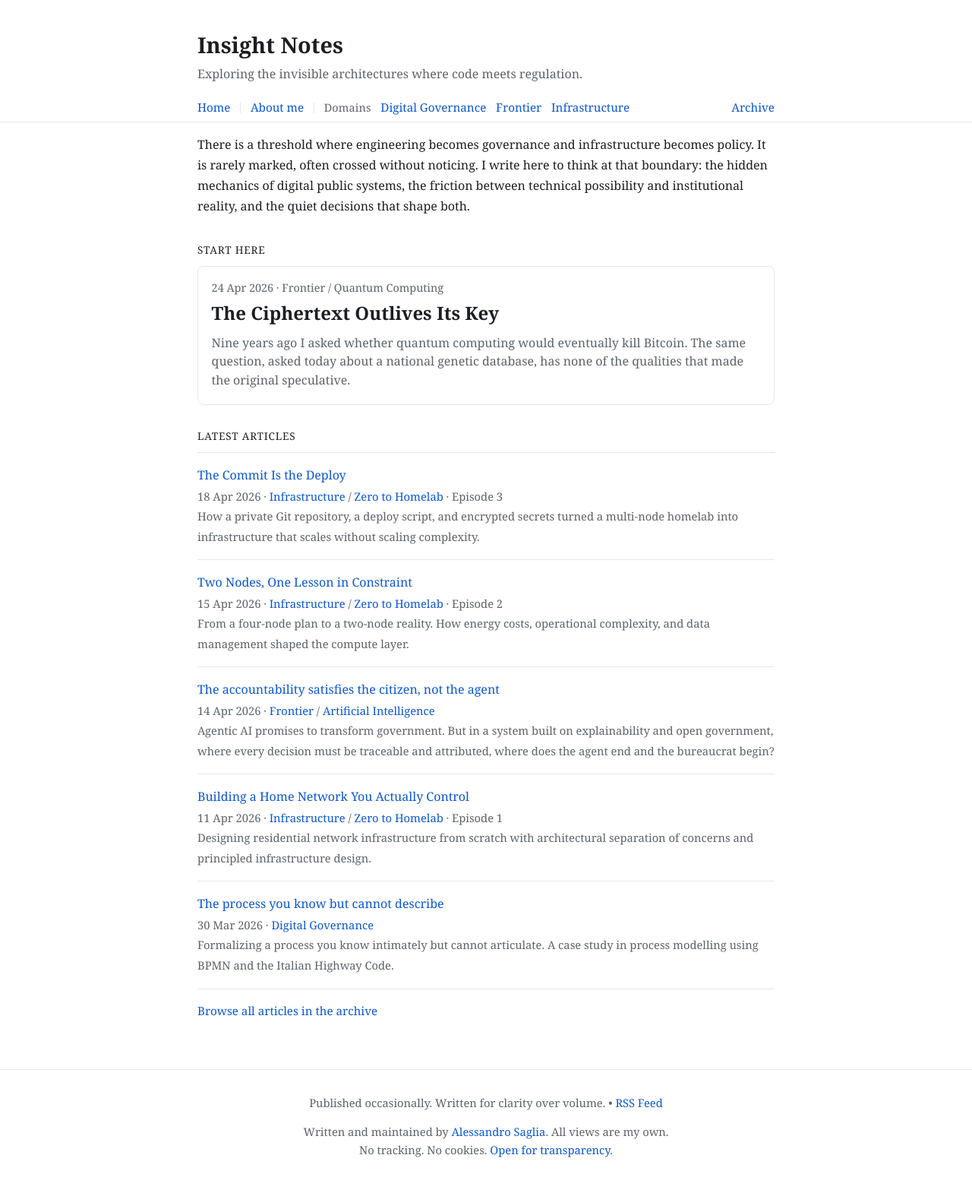
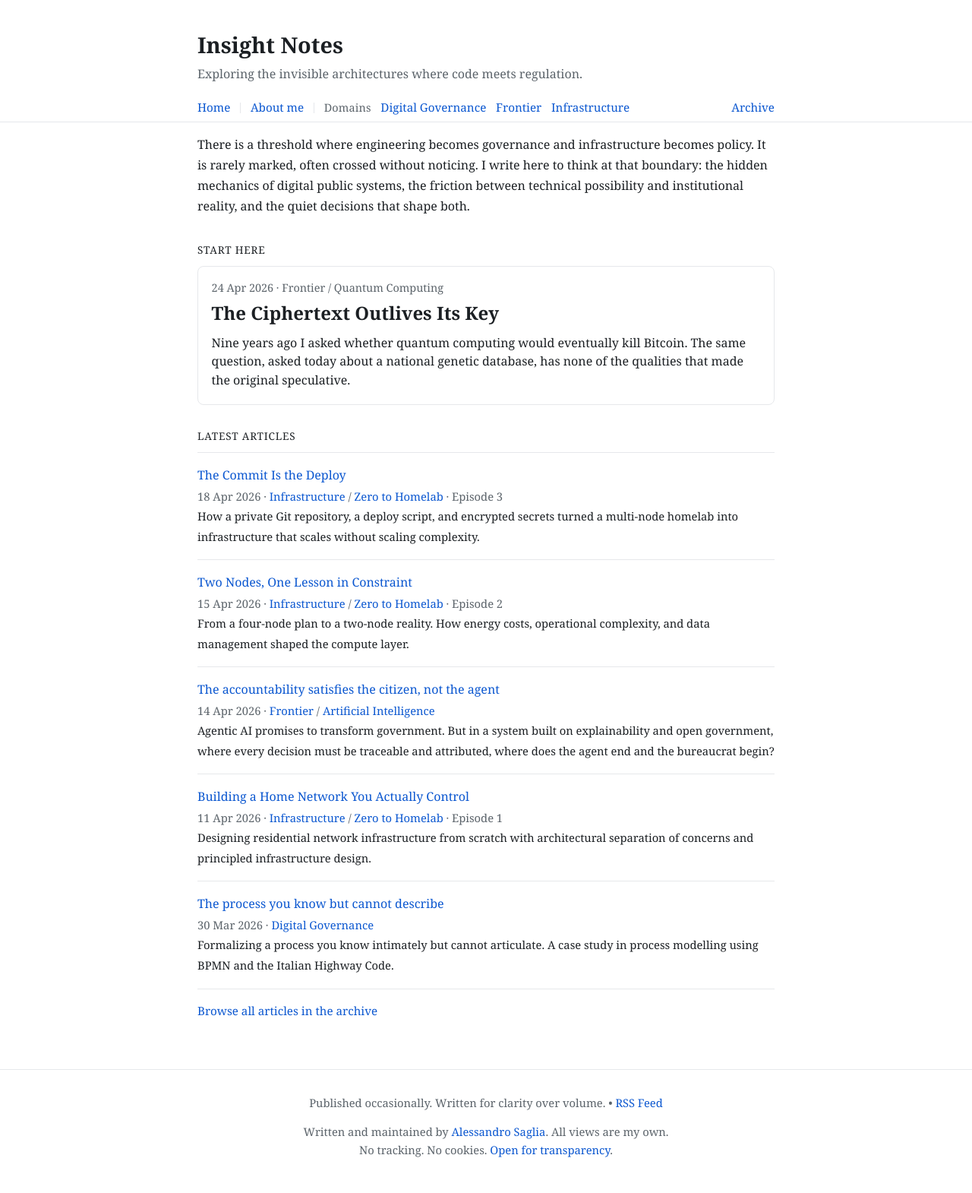
Before and after one commit to ale-saglia/insight, a Jekyll site: the page built from index.md, in a window 1280 px wide. Shown: the whole page at 76% size. Built offline with Jekyll 4.4.1, drawn with Linux system fonts in a browser that asks for light colours.

Commit message:
fix(styles): update text color for featured article excerpt and article list for better readability

```diff
--- a/assets/styles.css
+++ b/assets/styles.css
@@ -291,7 +291,7 @@ h3 {
 
 .featured-article-excerpt {
   margin: 0.7rem 0 0;
-  color: var(--muted);
+  color: var(--text);
   line-height: 1.55;
 }
 
@@ -346,7 +346,7 @@ h3 {
 }
 
 .article-list .article-excerpt {
-  color: var(--muted);
+  color: var(--text);
   font-size: 0.92rem;
   margin-top: 0.2rem;
   line-height: 1.5;
@@ -668,7 +668,7 @@ pre code {
   border: none;
   border-bottom: 1px solid transparent;
   padding: 0.1rem 0;
-  color: var(--muted);
+  color: var(--text);
   font-family: inherit;
   font-size: 0.9rem;
   cursor: pointer;
```
